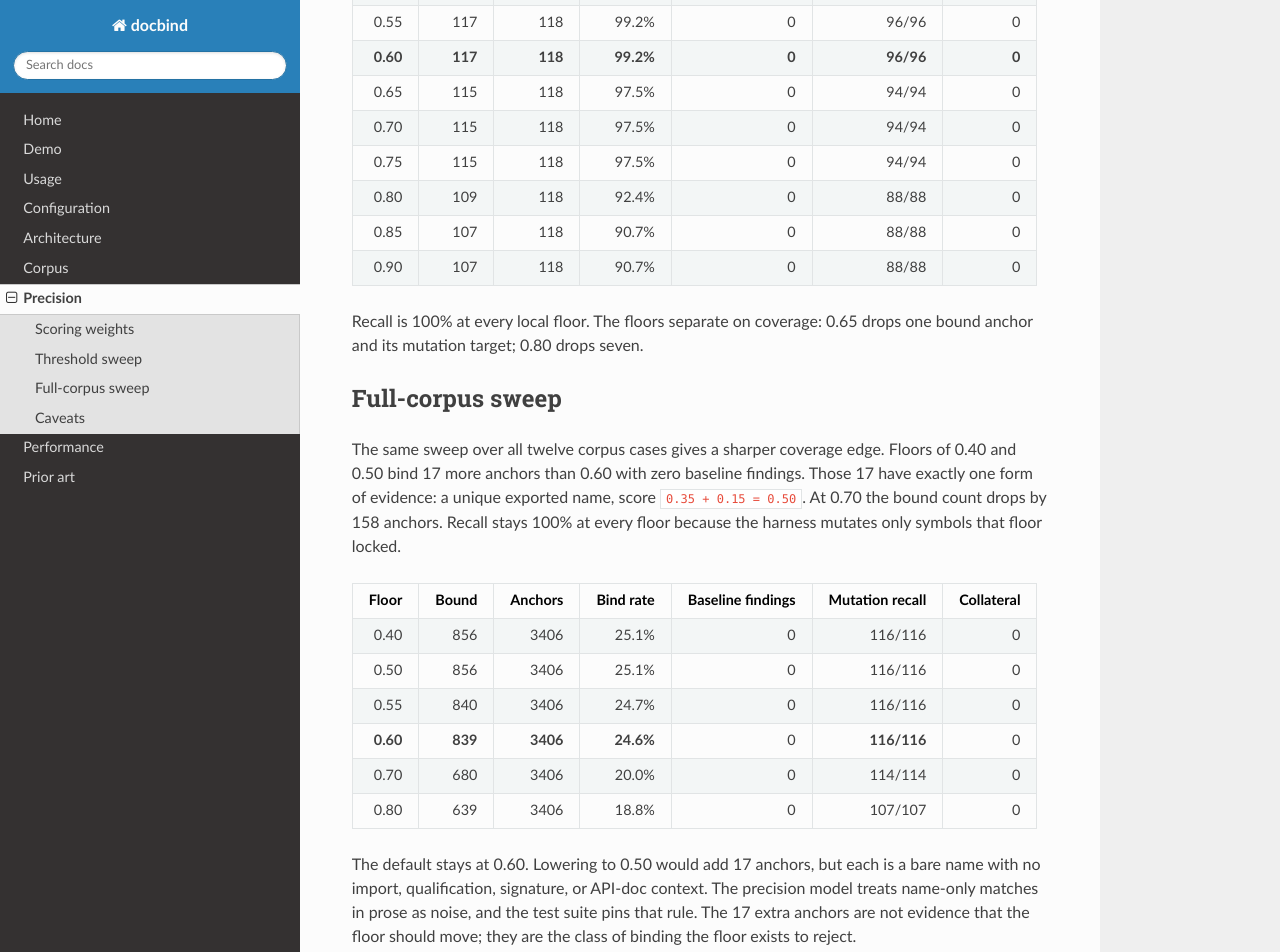
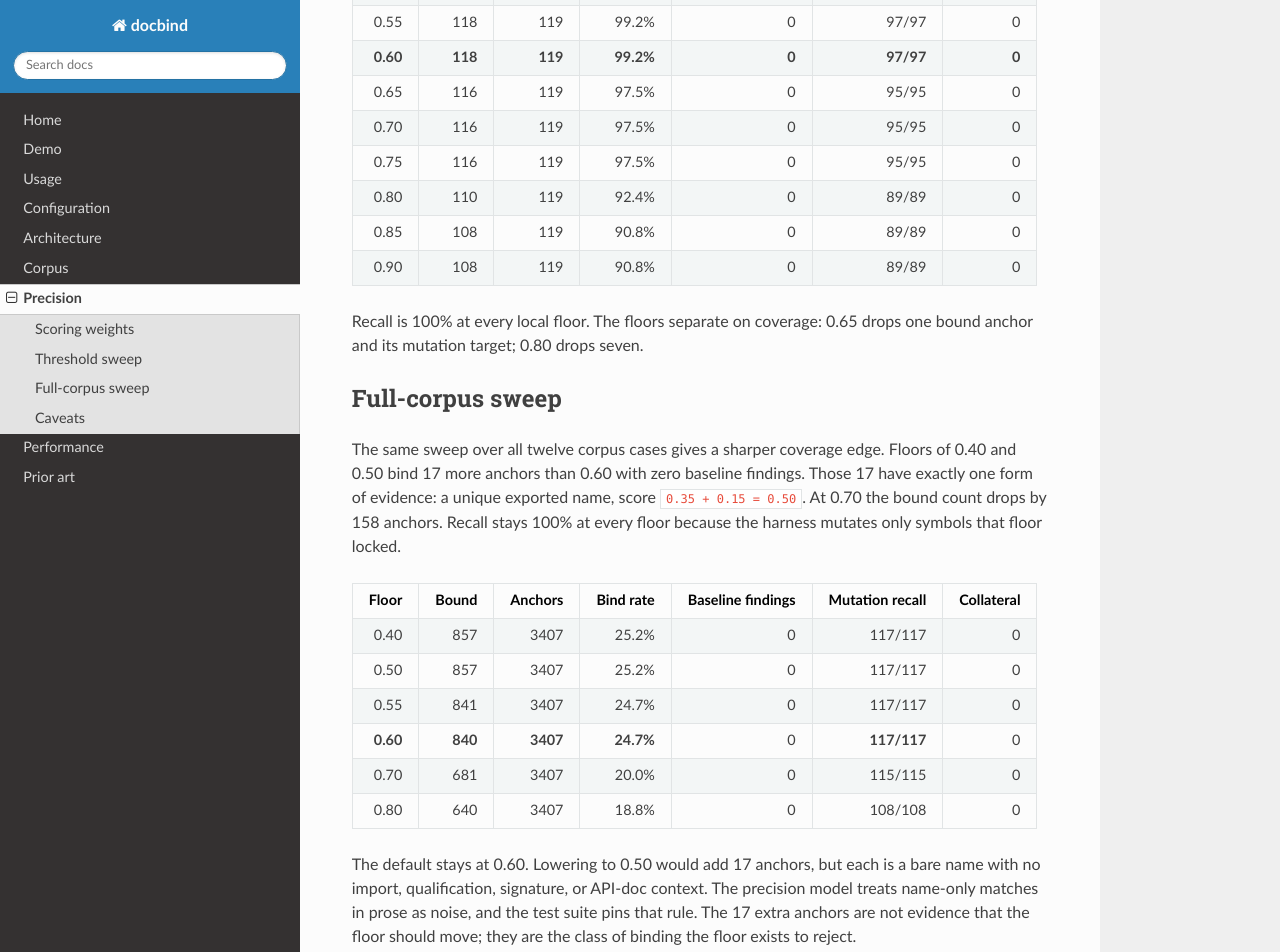
Before and after one commit to vindeckyy/docbind, an MkDocs documentation site: the page built from docs/precision.md, in a window 1280 px wide and 1400 px high, scrolled down 1459 px. Shown: the top 952 px of the window. Built offline with MkDocs 1.6.1, drawn with Linux system fonts in a browser that asks for light colours; nearby versions of some CDN libraries; some of the changed text lies outside the part shown.

```diff
--- a/docs/precision.md
+++ b/docs/precision.md
@@ -37,17 +37,17 @@ A binding also fails when the best score is within `0.05` of the second candidat
 
 | Floor | Bound | Anchors | Bind rate | Baseline findings | Mutation recall | Collateral |
 |---:|---:|---:|---:|---:|---:|---:|
-| 0.30 | 117 | 118 | 99.2% | 0 | 96/96 | 0 |
-| 0.40 | 117 | 118 | 99.2% | 0 | 96/96 | 0 |
-| 0.50 | 117 | 118 | 99.2% | 0 | 96/96 | 0 |
-| 0.55 | 117 | 118 | 99.2% | 0 | 96/96 | 0 |
-| **0.60** | **117** | **118** | **99.2%** | **0** | **96/96** | **0** |
-| 0.65 | 115 | 118 | 97.5% | 0 | 94/94 | 0 |
-| 0.70 | 115 | 118 | 97.5% | 0 | 94/94 | 0 |
-| 0.75 | 115 | 118 | 97.5% | 0 | 94/94 | 0 |
-| 0.80 | 109 | 118 | 92.4% | 0 | 88/88 | 0 |
-| 0.85 | 107 | 118 | 90.7% | 0 | 88/88 | 0 |
-| 0.90 | 107 | 118 | 90.7% | 0 | 88/88 | 0 |
+| 0.30 | 118 | 119 | 99.2% | 0 | 97/97 | 0 |
+| 0.40 | 118 | 119 | 99.2% | 0 | 97/97 | 0 |
+| 0.50 | 118 | 119 | 99.2% | 0 | 97/97 | 0 |
+| 0.55 | 118 | 119 | 99.2% | 0 | 97/97 | 0 |
+| **0.60** | **118** | **119** | **99.2%** | **0** | **97/97** | **0** |
+| 0.65 | 116 | 119 | 97.5% | 0 | 95/95 | 0 |
+| 0.70 | 116 | 119 | 97.5% | 0 | 95/95 | 0 |
+| 0.75 | 116 | 119 | 97.5% | 0 | 95/95 | 0 |
+| 0.80 | 110 | 119 | 92.4% | 0 | 89/89 | 0 |
+| 0.85 | 108 | 119 | 90.8% | 0 | 89/89 | 0 |
+| 0.90 | 108 | 119 | 90.8% | 0 | 89/89 | 0 |
 
 Recall is 100% at every local floor. The floors separate on coverage: 0.65 drops one bound anchor and its mutation target; 0.80 drops seven.
 
@@ -57,12 +57,12 @@ The same sweep over all twelve corpus cases gives a sharper coverage edge. Floor
 
 | Floor | Bound | Anchors | Bind rate | Baseline findings | Mutation recall | Collateral |
 |---:|---:|---:|---:|---:|---:|---:|
-| 0.40 | 856 | 3406 | 25.1% | 0 | 116/116 | 0 |
-| 0.50 | 856 | 3406 | 25.1% | 0 | 116/116 | 0 |
-| 0.55 | 840 | 3406 | 24.7% | 0 | 116/116 | 0 |
-| **0.60** | **839** | **3406** | **24.6%** | 0 | **116/116** | 0 |
-| 0.70 | 680 | 3406 | 20.0% | 0 | 114/114 | 0 |
-| 0.80 | 639 | 3406 | 18.8% | 0 | 107/107 | 0 |
+| 0.40 | 857 | 3407 | 25.2% | 0 | 117/117 | 0 |
+| 0.50 | 857 | 3407 | 25.2% | 0 | 117/117 | 0 |
+| 0.55 | 841 | 3407 | 24.7% | 0 | 117/117 | 0 |
+| **0.60** | **840** | **3407** | **24.7%** | 0 | **117/117** | 0 |
+| 0.70 | 681 | 3407 | 20.0% | 0 | 115/115 | 0 |
+| 0.80 | 640 | 3407 | 18.8% | 0 | 108/108 | 0 |
 
 The default stays at 0.60. Lowering to 0.50 would add 17 anchors, but each is a bare name with no import, qualification, signature, or API-doc context. The precision model treats name-only matches in prose as noise, and the test suite pins that rule. The 17 extra anchors are not evidence that the floor should move; they are the class of binding the floor exists to reject.
 
@@ -74,6 +74,6 @@ Raw rows are in `corpus/precision.json` for the local sweep and `corpus/precisio
 
 ## Caveats
 
-- The local sweep covers 118 anchors across eight fixtures. The full sweep covers all 3360 anchors but only five floors.
+- The local sweep covers 119 anchors across eight fixtures. The full sweep covers all 3360 anchors but only five floors.
 - Recall here means detecting a seeded rename of a symbol that floor locked. It says nothing about symbols the floor did not bind.
 - The full sweep samples five floors. A finer scan between 0.50 and 0.70 could locate a tighter edge.
--- a/package.json
+++ b/package.json
@@ -1,6 +1,6 @@
 {
   "name": "@vindeckyy/docbind",
-  "version": "0.1.90",
+  "version": "0.1.91",
   "description": "Static analysis for stale symbol references in markdown and reStructuredText. Supports TypeScript, JavaScript, Python, Rust, and Go.",
   "type": "module",
   "bin": {
```
Also changed, not shown: CHANGELOG.md (+21 -0 lines), README.md (+3 -3 lines), docs/corpus.md (+2 -2 lines), 11 other files.
